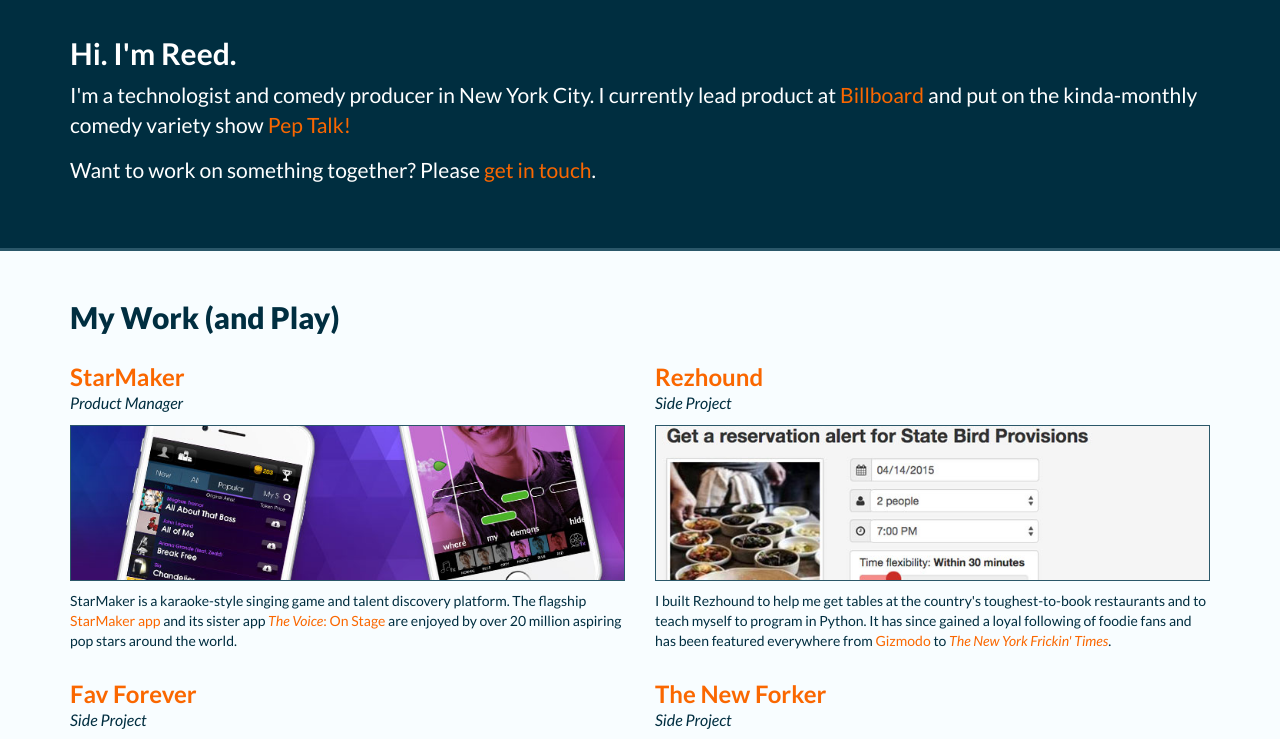
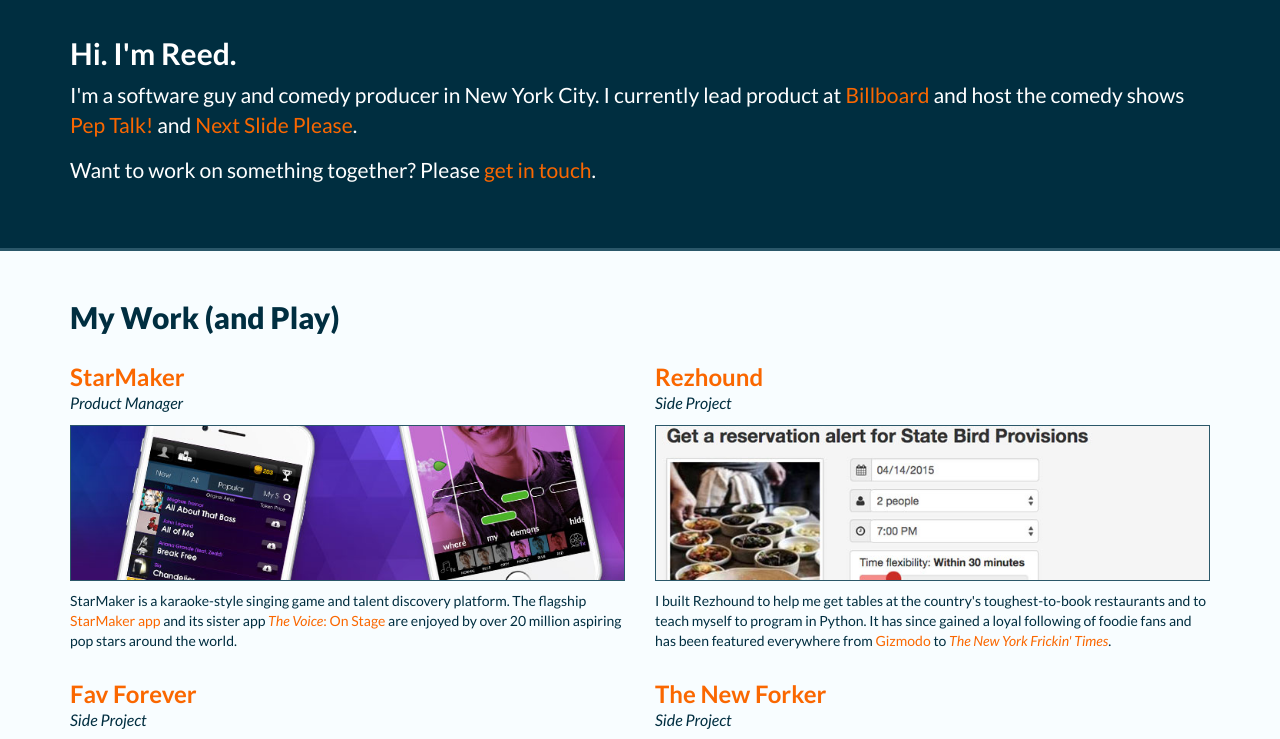
Before and after one commit to reedkavner/reed-home, a plain HTML site: page index.html in a window 1280 px wide. Shown: the part 53-792 px from the top of the page. Drawn offline with nearby package versions, Linux system fonts and the light colour scheme.

Commit message:
Added next slide

```diff
--- a/index.html
+++ b/index.html
@@ -60,7 +60,7 @@
     <div class="jumbotron">
       <div class="container">
         <h2>Hi. I'm Reed.</h2>
-        <p>I'm a technologist and comedy producer in New York City. I currently lead product at <a href="https://www.billboard.com">Billboard</a> and put on the kinda-monthly comedy variety show <a href="http://peptalk.party">Pep Talk!</a><p>
+        <p>I'm a software guy and comedy producer in New York City. I currently lead product at <a href="https://www.billboard.com">Billboard</a> and host the comedy shows <a href="http://peptalk.party">Pep Talk!</a> and <a href="http://nextslide.show/">Next Slide Please</a>. <p>
         <p>Want to work on something together? Please <a href="#contact">get in touch</a>.</p>
       </div>
     </div>
```
